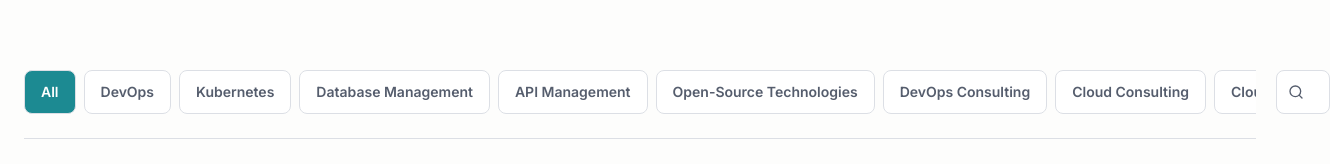
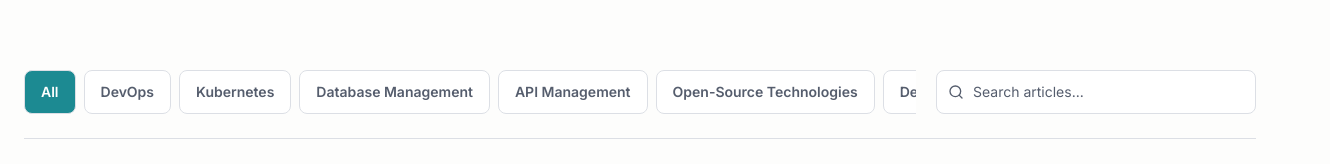
Before and after one commit to onEggy/OnEggyWeb, a Next.js app: page /blog in a window 1280 px wide. Shown: the part 500-664 px from the top of the page, 1330 px wide, since content can reach past the window. Built offline with nearby package versions, Linux system fonts and the light colour scheme; no server answers.

Commit message:
fix(blog): resolve categories bar horizontal layout overflow on mobile by letting flex item shrink

```diff
--- a/src/components/blog/blog-content.tsx
+++ b/src/components/blog/blog-content.tsx
@@ -48,7 +48,7 @@
       {/* Filter + search — hairline editorial bar */}
       <div className="flex flex-col md:flex-row md:items-center justify-between gap-5 border-b border-border pb-6">
         <div
-          className="flex items-center gap-2 overflow-x-auto pb-1 md:pb-0 scrollbar-none shrink-0 max-w-full"
+          className="flex items-center gap-2 overflow-x-auto pb-1 md:pb-0 scrollbar-none w-full min-w-0 max-w-full"
           role="group"
           aria-label="Filter articles by category"
         >
```
